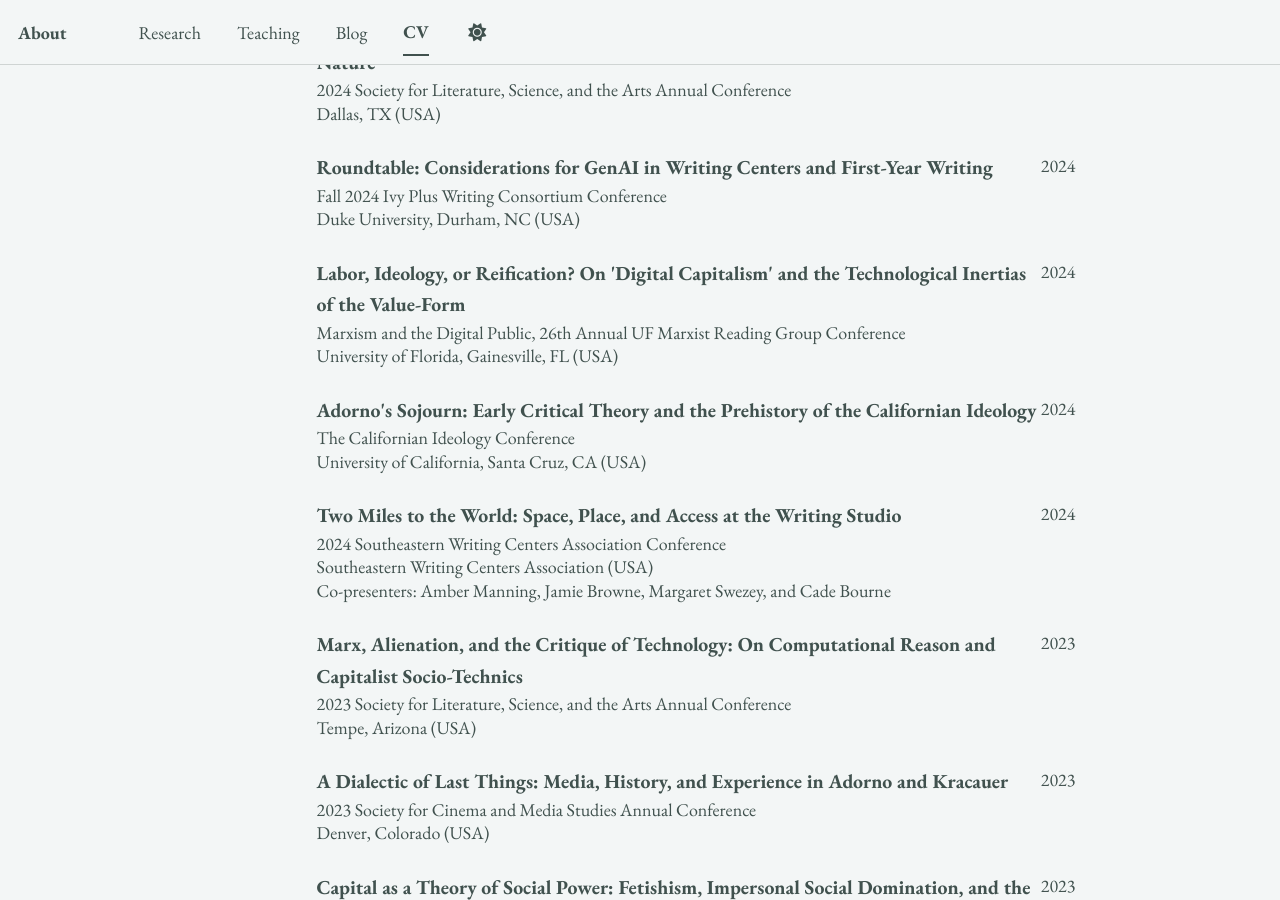
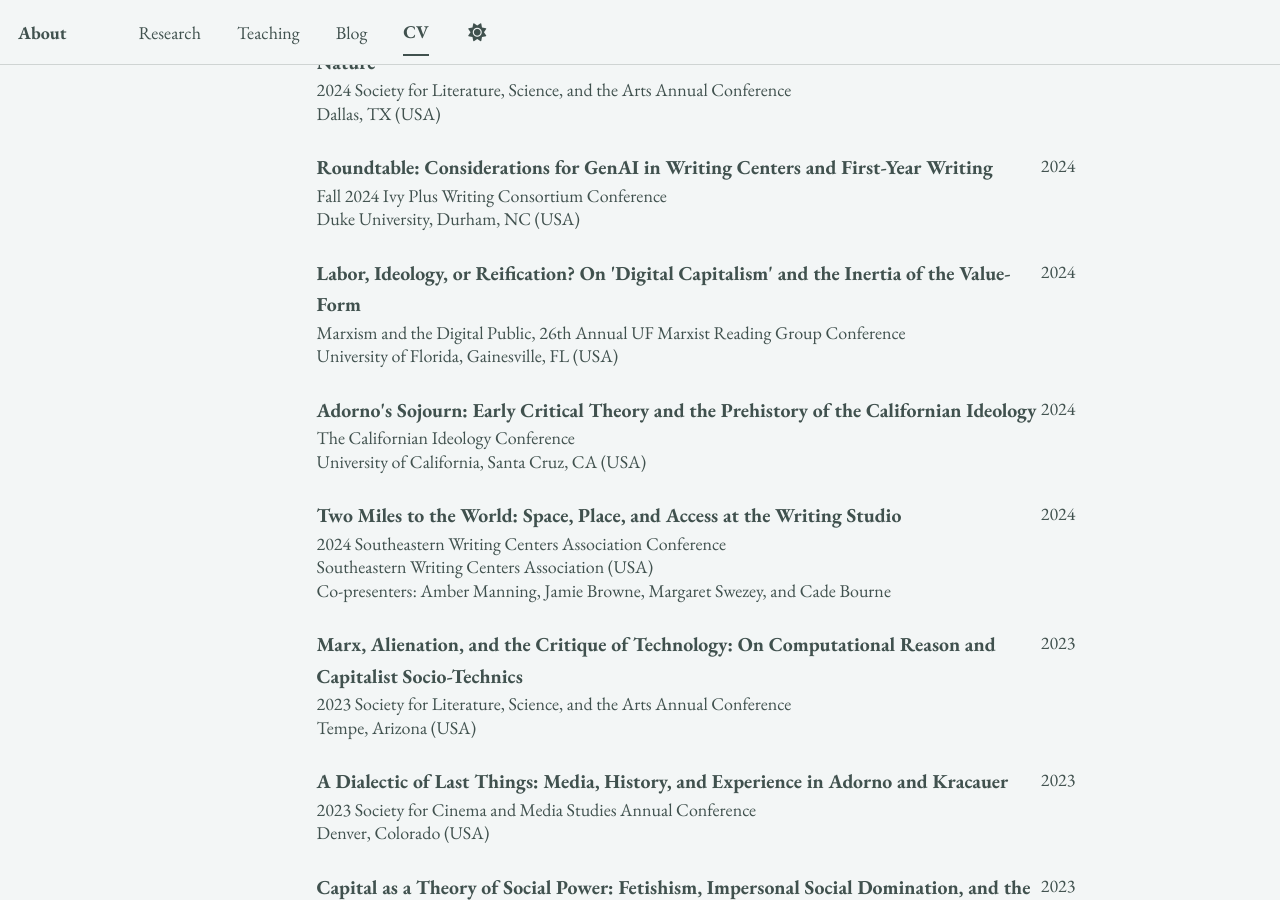
Before and after one commit to epujol90/epujol90.github.io, a Jekyll site: the page built from _pages/cv-json.md, in a window 1280 px wide and 900 px high, scrolled down 2415 px. Built offline with Jekyll 4.4.1, drawn with Linux system fonts in a browser that asks for light colours; a script bundle is joined from its source files by our own code; library files that are not in the unit come from our copies.

Commit message:
Update cv.json

```diff
--- a/_data/cv.json
+++ b/_data/cv.json
@@ -154,7 +154,7 @@
       "description": ""
     },
     {
-      "name": "Labor, Ideology, or Reification? On 'Digital Capitalism' and the Technological Inertias of the Value-Form",
+      "name": "Labor, Ideology, or Reification? On 'Digital Capitalism' and the Inertia of the Value-Form",
       "event": "Marxism and the Digital Public, 26th Annual UF Marxist Reading Group Conference",
       "date": "2024-04",
       "location": "University of Florida, Gainesville, FL (USA)",
```
